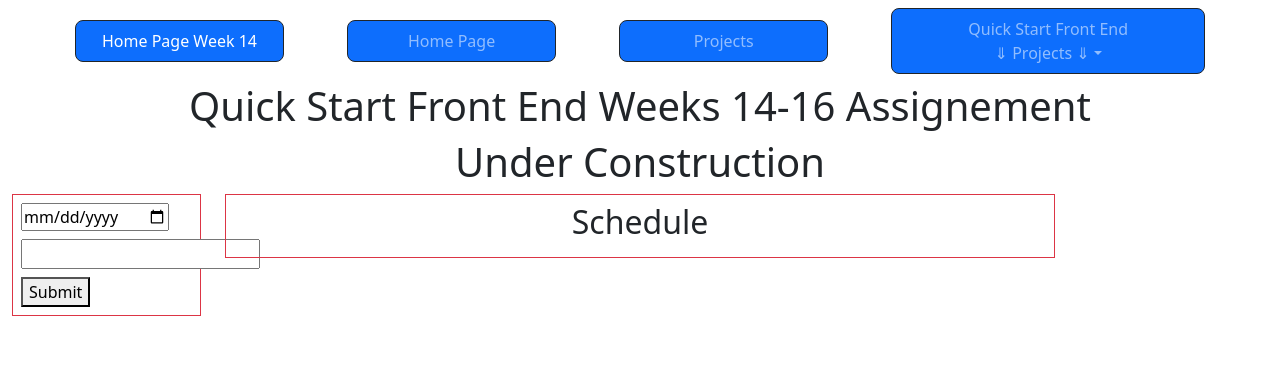
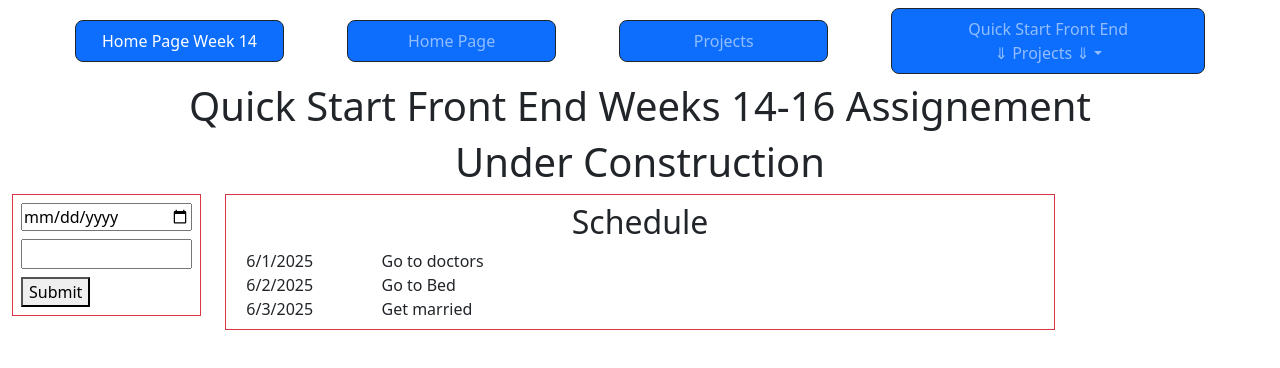
Before and after one commit to blburgen/QuickStartFE14, a React (Vite) app: page / in a window 1280 px wide. Shown: the top 368 px of the page. Built offline with nearby package versions, Linux system fonts and the light colour scheme.

Commit message:
complete week 14

```diff
--- a/src/Item.tsx
+++ b/src/Item.tsx
@@ -1,6 +1,19 @@
-export default function Item(){
+type Props = {
+    date: string,
+    description: string
+}
+
+export default function Item({date, description}: Props){
     return(
-        <>
-        </>
+        <div className="container-fluid">
+            <div className="row">
+                <div className="col-md-2 col-12">
+                    {date}
+                </div>
+                <div className="col-md-10 col-12">
+                    {description}
+                </div>
+            </div>
+        </div>
     )
 }
--- a/src/ItemList.tsx
+++ b/src/ItemList.tsx
@@ -1,10 +1,31 @@
 import Item from "./Item";
+
+const resources = [
+    {
+        id: 1,
+        time: "6/1/2025",
+        desc: "Go to doctors"
+
+    },
+    {
+        id: 2,
+        time: "6/2/2025",
+        desc: "Go to Bed"
+
+    },
+    {
+        id: 3,
+        time: "6/3/2025",
+        desc: "Get married"
+
+    },
+]
 
 export default function ItemList() {
     return (
         <div className="border border-danger p-2">
             <h2 className="text-center">Schedule</h2>
-            <Item />
+            {resources.map(resource => <Item key={resource.id} date={resource.time} description={resource.desc} />)}
         </div>
     )
 }
--- a/src/Sidebar.tsx
+++ b/src/Sidebar.tsx
@@ -1,8 +1,8 @@
 export default function Sidebar() {
     return (
         <div className="border border-danger p-2">
-            <input type="date" className="mb-2"></input>
-            <input className="mb-2"></input>
+            <input type="date" className="mb-2 col-12"></input>
+            <input className="mb-2 col-12"></input><br/>
             <button>Submit</button>
         </div>
     )
```
Also changed, not shown: 3 other files (tests, documents, lock files or other folders).
